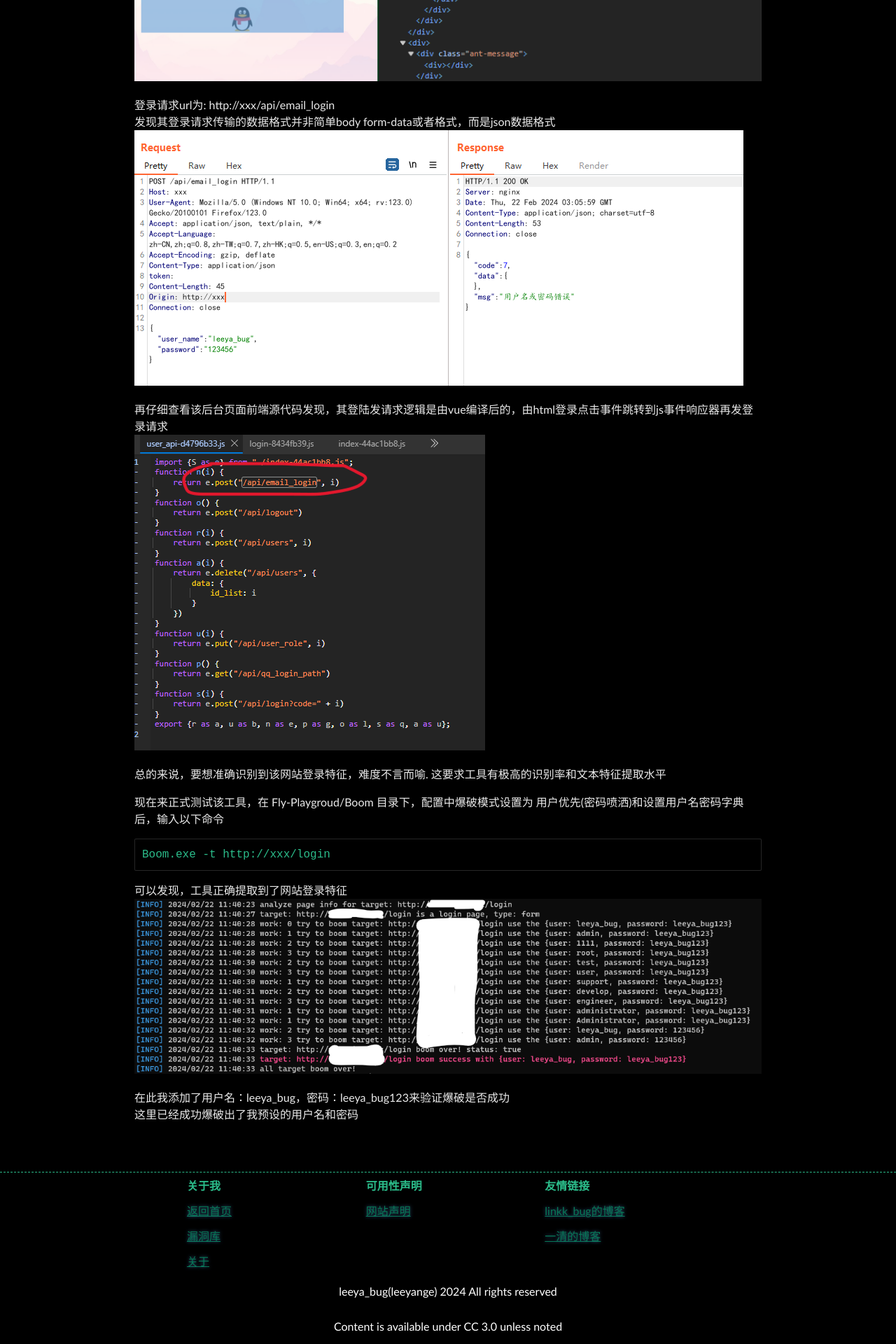
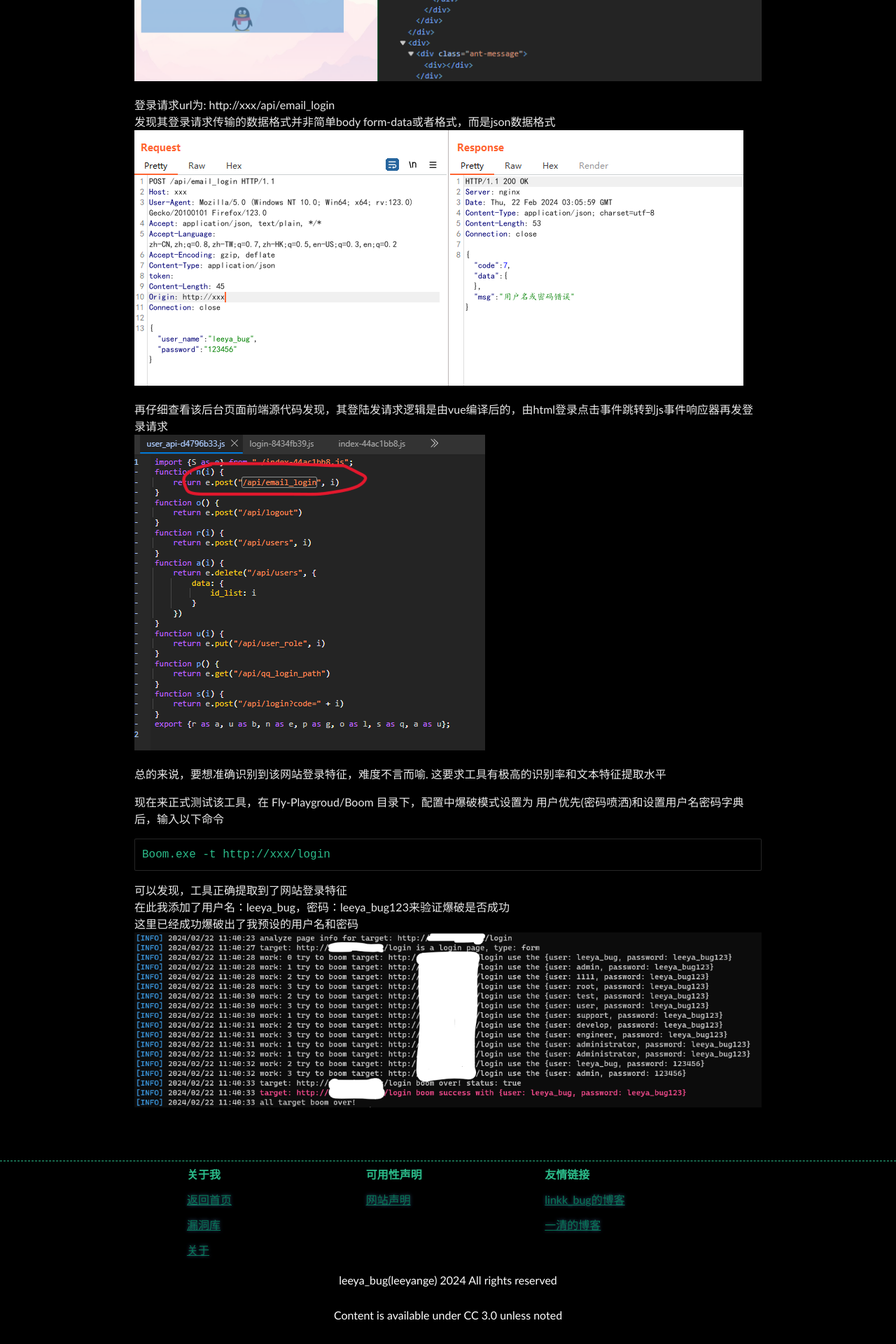
Before and after one commit to Leeyangee/leeyangee.github.io, a Jekyll site: the page built from _posts/2024-02-21-Boom：自动弱密码测试的革命性解决方案.md, in a window 1280 px wide. Shown: the part 2502-4422 px from the top of the page at 70% size. Built offline with Jekyll 4.4.1, drawn with Linux system fonts in a browser that asks for light colours.

Commit message:
Update 2024-02-21-Boom：自动弱密码测试的革命性解决方案.md

````diff
--- a/_posts/2024-02-21-Boom：自动弱密码测试的革命性解决方案.md
+++ b/_posts/2024-02-21-Boom：自动弱密码测试的革命性解决方案.md
@@ -55,7 +55,6 @@ Boom.exe -t http://xxx/login
 ```
 
 可以发现，工具正确提取到了网站登录特征
-![avatar](/image/2024-02-21-7.png)
-
 在此我添加了用户名：leeya_bug，密码：leeya_bug123来验证爆破是否成功
 这里已经成功爆破出了我预设的用户名和密码
+![avatar](/image/2024-02-21-7.png)
````
